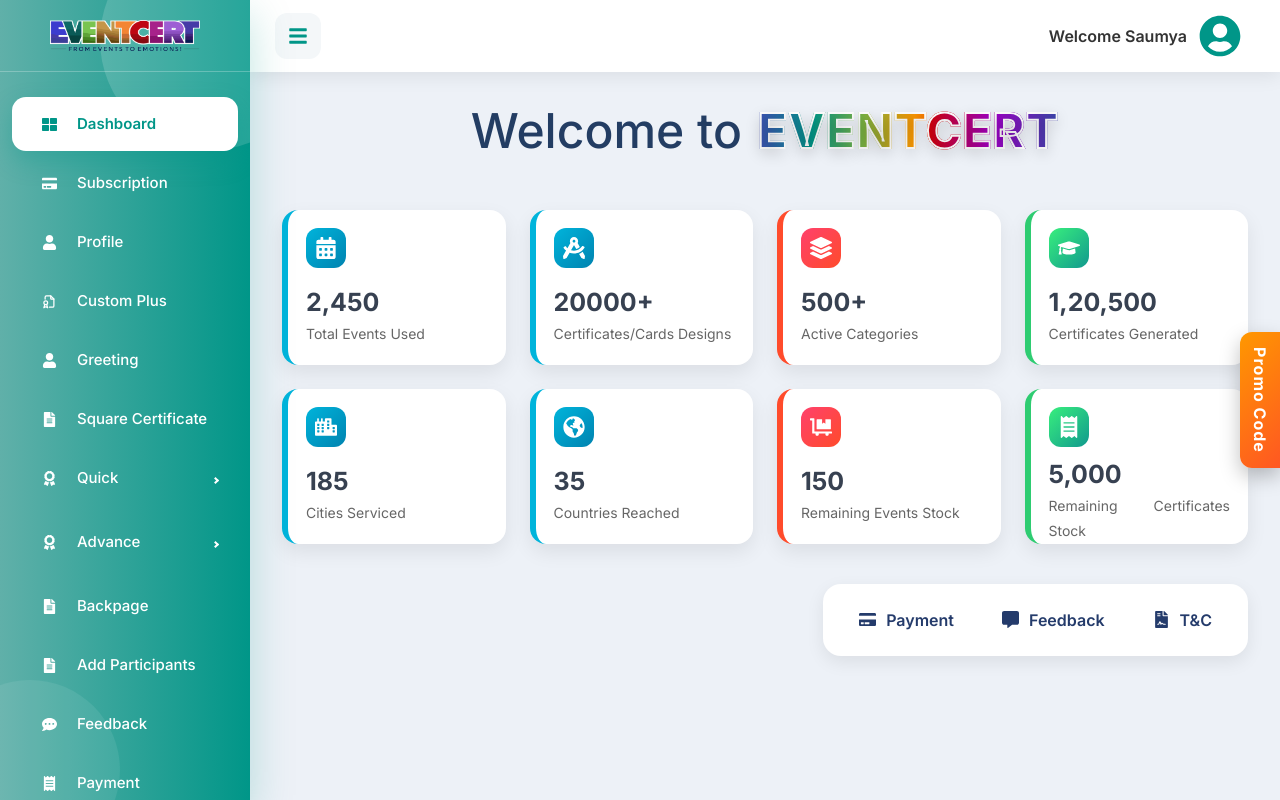
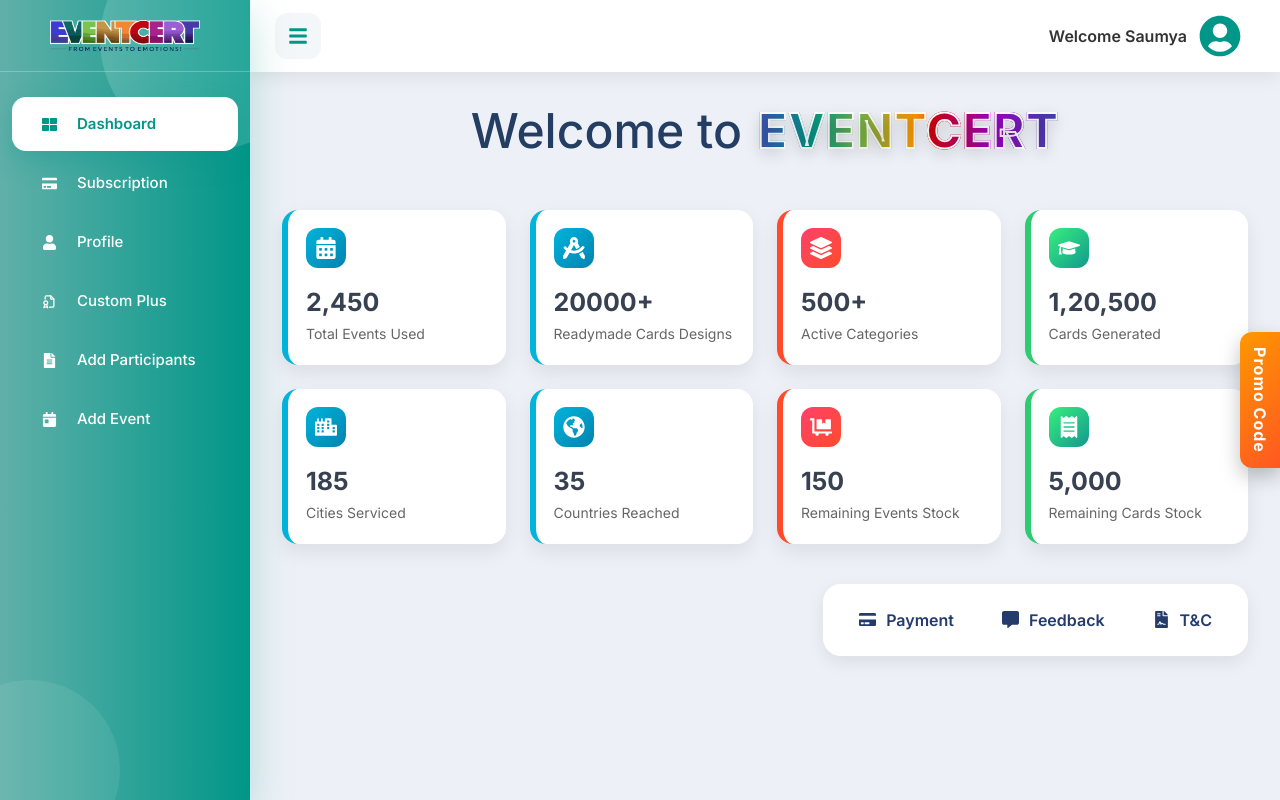
Before and after one commit to IT-NETWORKZ/Event-Cert, a React (Vite) app: page /admin in a window 1280 px wide. Built offline with nearby package versions, Linux system fonts and the light colour scheme.

Commit message:
Admin Sidebar Change

```diff
--- a/src/components/admin/Dashboard/Dashboard.jsx
+++ b/src/components/admin/Dashboard/Dashboard.jsx
@@ -18,6 +18,7 @@ import {
   FaCommentAlt,
   FaFileContract,
 } from "react-icons/fa";
+import { NavLink } from "react-router-dom";
 
 const Dashboard = () => {
   const location = useLocation();
@@ -42,7 +43,7 @@ const Dashboard = () => {
       theme: "card-theme-teal",
     },
     {
-      title: "Certificates/Cards Designs",
+      title: "Readymade Cards Designs",
       value: dashboardData.designs,
       icon: <FaDraftingCompass />,
       theme: "card-theme-teal",
@@ -54,7 +55,7 @@ const Dashboard = () => {
       theme: "card-theme-error",
     },
     {
-      title: "Certificates Generated",
+      title: "Cards Generated",
       value: dashboardData.certificates,
       icon: <FaGraduationCap />,
       theme: "card-theme-success",
@@ -79,7 +80,7 @@ const Dashboard = () => {
     },
 
     {
-      title: "Remaining Certificates Stock",
+      title: "Remaining Cards Stock",
       value: dashboardData.certificateStock,
       icon: <FaReceipt />,
       theme: "card-theme-success",
@@ -193,22 +194,24 @@ const Dashboard = () => {
           <div className="quick-links">
             <ul className="top-menu">
               <li>
-                <a href="#">
+                <NavLink to="/admin/payment">
                   <FaCreditCard />
                   <span>Payment</span>
-                </a>
+                </NavLink>
               </li>
+
               <li>
-                <a href="#">
+                <NavLink to="/admin/feedback">
                   <FaCommentAlt />
                   <span>Feedback</span>
-                </a>
+                </NavLink>
               </li>
+
               <li>
-                <a href="#">
+                <NavLink to="/admin/terms">
                   <FaFileContract />
-                  <span>T&C</span>
-                </a>
+                  <span>T&amp;C</span>
+                </NavLink>
               </li>
             </ul>
           </div>
--- a/src/components/admin/Sidebar/Sidebar.jsx
+++ b/src/components/admin/Sidebar/Sidebar.jsx
@@ -103,51 +103,7 @@ const SidebarComponent = ({ collapsed, toggled, setToggled }) => {
             Custom Plus
           </MenuItem>
 
-          <MenuItem
-            icon={<FaUser />}
-            component={<NavLink to="/admin/greeting" />}
-            className={isActive("/admin/greeting") ? "active-item" : ""}
-          >
-            Greeting
-          </MenuItem>
 
-          <MenuItem
-            icon={<FaFileAlt />}
-            component={<NavLink to="/admin/square_certificate" />}
-            className={isActive("/admin/square_certificate") ? "active-item" : ""}
-          >
-            Square Certificate
-          </MenuItem>
-
-          {/* Quick SubMenu */}
-          <SubMenu
-            icon={<FaAward />}
-            label="Quick"
-            className={isSubMenuActive(["/admin/quick/template1", "/admin/quick/template2", "/admin/quick/template3"]) ? "active-submenu" : ""}
-          >
-            <MenuItem component={<NavLink to="/admin/quick/template1" />} className={isActive("/admin/quick/template1") ? "active-item" : ""}>Template 1</MenuItem>
-            <MenuItem component={<NavLink to="/admin/quick/template2" />} className={isActive("/admin/quick/template2") ? "active-item" : ""}>Template 2</MenuItem>
-            <MenuItem component={<NavLink to="/admin/quick/template3" />} className={isActive("/admin/quick/template3") ? "active-item" : ""}>Template 3</MenuItem>
-          </SubMenu>
-
-          {/* Advance SubMenu */}
-          <SubMenu
-            icon={<FaAward />}
-            label="Advance"
-            className={isSubMenuActive(["/admin/advance/certificate", "/admin/advance/idcard", "/admin/advance/badge"]) ? "active-submenu" : ""}
-          >
-            <MenuItem component={<NavLink to="/admin/advance/certificate" />} className={isActive("/admin/advance/certificate") ? "active-item" : ""}>Certificate</MenuItem>
-            <MenuItem component={<NavLink to="/admin/advance/idcard" />} className={isActive("/admin/advance/idcard") ? "active-item" : ""}>ID Card</MenuItem>
-            <MenuItem component={<NavLink to="/admin/advance/badge" />} className={isActive("/admin/advance/badge") ? "active-item" : ""}>Badge</MenuItem>
-          </SubMenu>
-
-          <MenuItem
-            icon={<FaFileAlt />}
-            component={<NavLink to="/admin/backpage" />}
-            className={isActive("/admin/backpage") ? "active-item" : ""}
-          >
-            Backpage
-          </MenuItem>
 
           <MenuItem
             icon={<FaFileAlt />}
@@ -157,7 +113,7 @@ const SidebarComponent = ({ collapsed, toggled, setToggled }) => {
             Add Participants
           </MenuItem>
 
-          <MenuItem
+          {/* <MenuItem
             icon={<FaCommentDots />}
             component={<NavLink to="/admin/feedback" />}
             className={isActive("/admin/feedback") ? "active-item" : ""}
@@ -171,7 +127,7 @@ const SidebarComponent = ({ collapsed, toggled, setToggled }) => {
             className={isActive("/admin/payment") ? "active-item" : ""}
           >
             Payment
-          </MenuItem>
+          </MenuItem> */}
 
             <MenuItem
             icon={<FaCalendarDay />}
```
